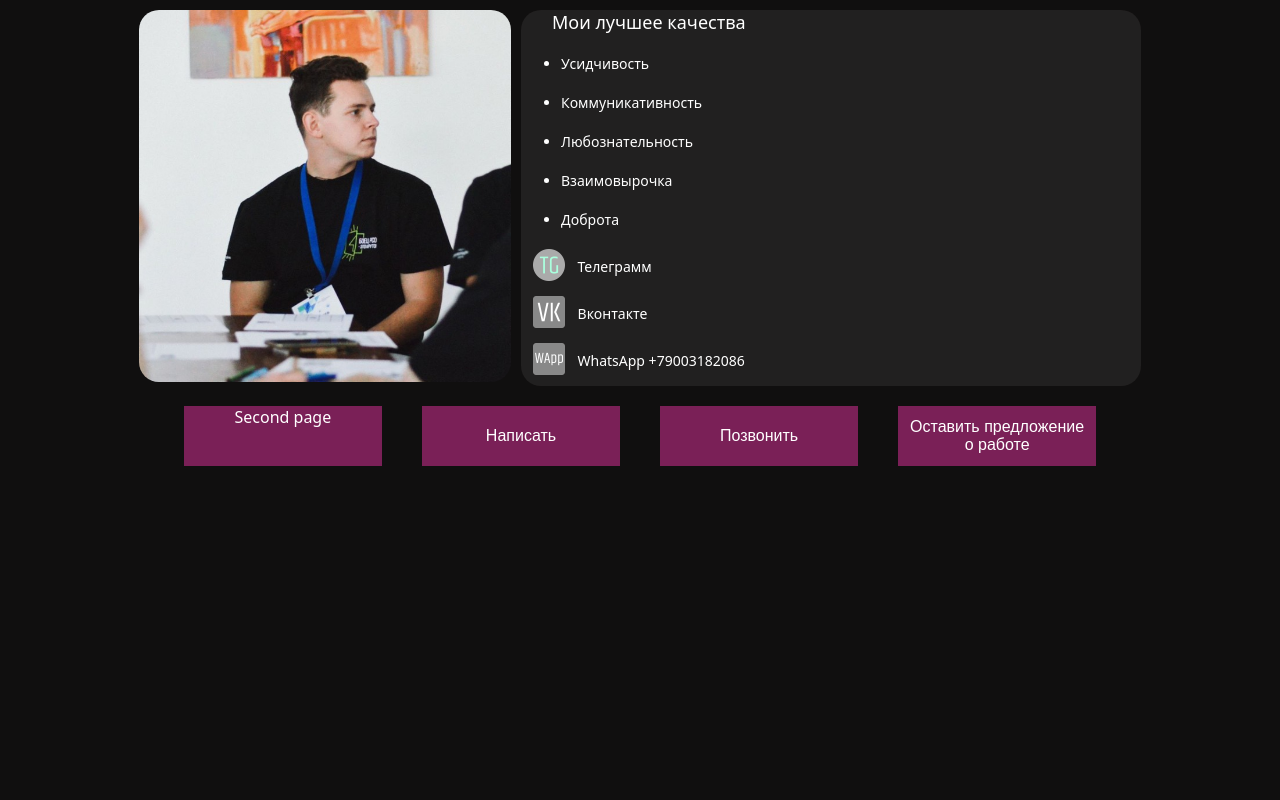
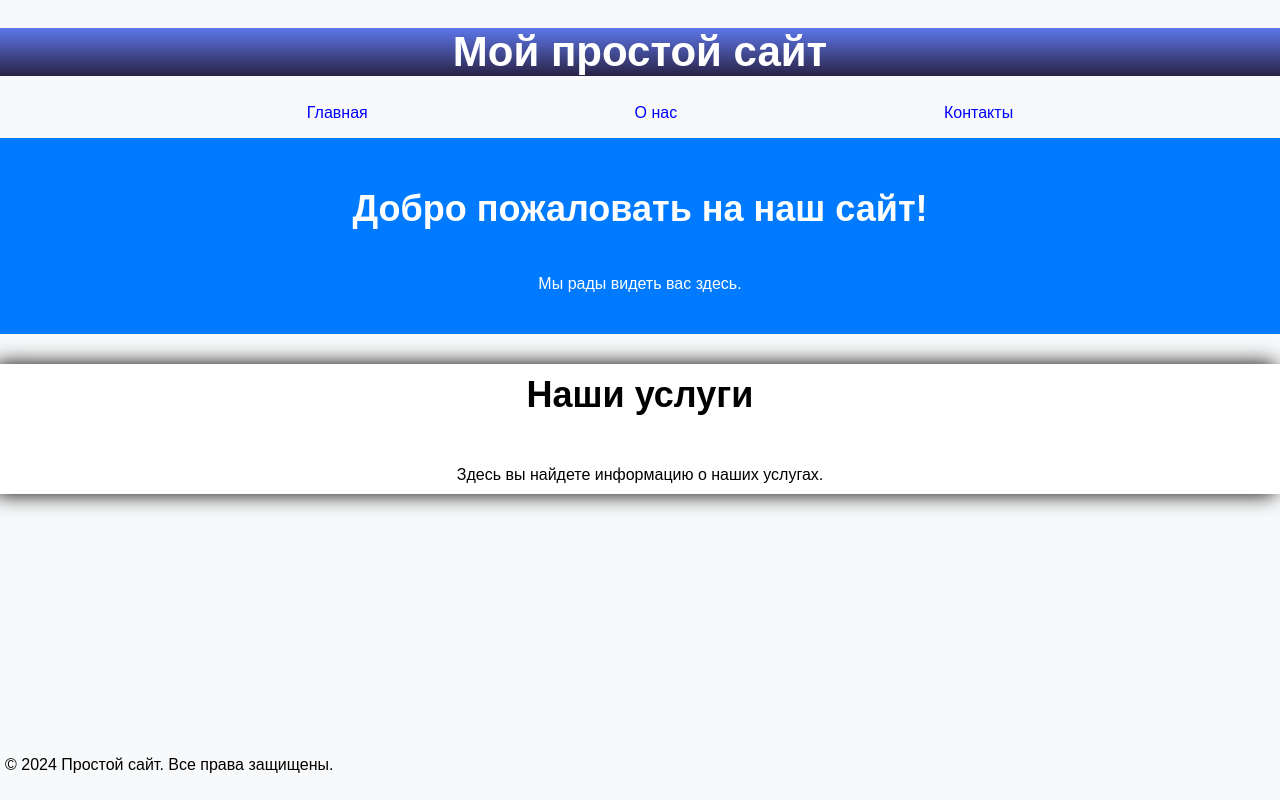
Before and after one commit to RusoBah/Home-work, a plain HTML site: page index.html in a window 1280 px wide. Drawn offline with Linux system fonts and the light colour scheme.

Commit message:
Add files via upload

```diff
--- a/index.html
+++ b/index.html
@@ -1,46 +1,73 @@
 <!DOCTYPE html>
+
 <html lang="ru">
+
 <head>
+
     <meta charset="UTF-8">
+
     <meta name="viewport" content="width=device-width, initial-scale=1.0">
+
+    <title>Простой макет</title>
+
     <link rel="stylesheet" href="style.css">
 
-    <title>Мой блок</title>
 </head>
+
 <body>
-    <div class="my-block">
-        <div class="my-img">
-            <img src="./src/img/ava.webp" alt="моё фото" class="avatar">
 
-        </div>
+    <header>
 
-        <div class="about">
-            <span class="about-text">
-                Мои лучшее качества
-            </span>
-            <ul class="list">
-                <li class="line">Усидчивость</li>
-                <li class="line">Коммуникативность</li>
-                <li class="line">Любознательность</li>
-                <li class="line">Взаимовырочка</li>
-                <li class="line">Доброта</li>
+        <h1>Мой простой сайт</h1>
+
+        <nav>
+
+            <ul>
+
+                <li><a href="#">Главная</a></li>
+
+                <li><a href="#">О нас</a></li>
+
+                <li><a href="#">Контакты</a></li>
+
             </ul>
-            <div class="social">
-                <div class="social-element"><a href="https://t.me/Bakhtei_ka"><img src="./src/img/TG.png" alt="icon"></a><p class="child">Телеграмм</p></div>
-                <div class="social-element"><a href="https://vk.com/br.ruslan"><img src="./src/img/VK.png" alt="icon"></a><p class="child">Вконтакте</p></div>
-                <div class="social-element"> <a href="#"><img src="./src/img/WA.png" alt="icon"></a><p class="child">WhatsApp +79003182086</p></div>
-            </div>
-        </div>
 
-        <div class="contact">
-            <div class="btn title">
-                <a href="second_page.html">Second page</a>
-            </div>
-            <button class="btn"> Написать </button>
-            <button class="btn"> Позвонить</button>
-            <button class="btn"> Оставить предложение о работе </button>
-        </div>
+        </nav>
 
-    </div>
+    </header>
+
+
+
+    <main>
+
+        <section class="intro">
+
+            <h2>Добро пожаловать на наш сайт!</h2>
+
+            <p>Мы рады видеть вас здесь.</p>
+
+        </section>
+
+
+
+        <section class="content">
+
+            <h2>Наши услуги</h2>
+
+            <p>Здесь вы найдете информацию о наших услугах.</p>
+
+        </section>
+
+    </main>
+
+
+
+    <footer>
+
+        <p>© 2024 Простой сайт. Все права защищены.</p>
+
+    </footer>
+
 </body>
+
 </html>
--- a/style.css
+++ b/style.css
@@ -1,124 +1,59 @@
-:root{
-    --bg-color: #7976762a;
-    --bg-button: #a02671bc;
-}
-html{
-    margin: 0;
-    padding: 0;
-	border: 0;
-	font: inherit;
-    font-size: 100%;
-	vertical-align: baseline;
-}
-
-body {
-    background-color: #100f0f;
-    font-family: system-ui, -apple-system, BlinkMacSystemFont, 'Segoe UI', Roboto, Oxygen, Ubuntu, Cantarell, 'Open Sans', 'Helvetica Neue', sans-serif;
-    font-size: 14px;
-    color: #fff;
-
-    margin: 10px 20px;
-}
-.my-block{
-    display: flex;
-    justify-content: center;
-
-    flex-wrap: wrap;
-}
-.my-img{
-    width: 30%;
-    margin-right: 10px;
-    height: 100%;
-}
-.my-img .avatar{
-    width: 100%;
-    border-radius: 20px;
+*{
+    font-family:Arial, Helvetica, sans-serif;
 
 }
-.about{
-    background-color:var(--bg-color);
-    width: 50%;
-    border-radius: 20px;
-}
-.about-text{
-    font-size: 18px;
-    margin-left: 5%;
-}
-.line{
-    margin-top: 20px;
-}
-.contact{
-    margin-top: 20px;
-    display: flex;
-    justify-content: space-evenly;
-
-    width: 80%;
-}
-.btn{
-    background-color: var(--bg-button);
-    border-style: none;
-    width: 20%;
-    font-size: 16px;
-    cursor: pointer;
-    color: #fff;
-    text-align: center;
-    height: 60px;
-
-}
-.btn:hover{
-    background: rgb(209, 213, 215);
-    border-radius: 10px;
-    color:rgb(0, 0, 0);
-	transition: all 1.5s ease;
-}
-.social-element{
-    display: flex;
-    justify-content: flex-start;
-    align-items: center;
-    margin-left: 2%;
-}
-.child{
-    padding-left: 2%;
-}
-.btn .title{
-    display: flex;
-    align-items: center;
+body{
+    background-color: #f8f9fa;
+    margin: 0;
 
 }
 
-/*Вторая страница*/
+h1{
+    font-size: 42px;
+    color: #ffffff;
+    background: linear-gradient(rgb(93, 119, 234), rgba(17, 9, 48, 0.893));
+    text-align: center;
+
+}
+h2{
+    font-size: 36px;
+}
+ul{
+    list-style: none;
+    display: flex;
+    justify-content: space-evenly;
+}
 a{
     text-decoration: none;
-    color:#fff;
+    color: blue;
+}
+a:hover{
+    transition: 0.8s;
+    color:rgb(71, 31, 31)
 }
 
-.page{
-    display: flex;
-    justify-content: center;
-    flex-wrap: wrap;
+.intro{
+    background-color: #007bff;
+    color:#ffffff;
+    text-align: center;
+    padding: 15px 0px;
 }
-.nav{
-    height: 150px;
-    border-bottom: 2px solid #fff;
-    display: flex;
-    justify-content: space-evenly;
-    align-items: center;
-    width: 100%;
-
+.intro h2, p{
+    padding: 5px 0px;
+}
+.content{
+    background-color: white;
+    text-align: center;
+    box-shadow: -5px 0px 20px #020202;
 }
 
-.content{
-    display:grid;
-    width: 80%;
-}
-.text{
-    width: 100%;
-    line-height: 2.3em;
-    margin-bottom: 100%;
-
+.content h2, p{
+    padding: 10px 0px;
 }
 
-.icon{
-    position: relative;
-    left: 20%;
+footer{
+
+    position: fixed;
+    bottom: 0px;
+    margin-left: 5px;
 }
```
